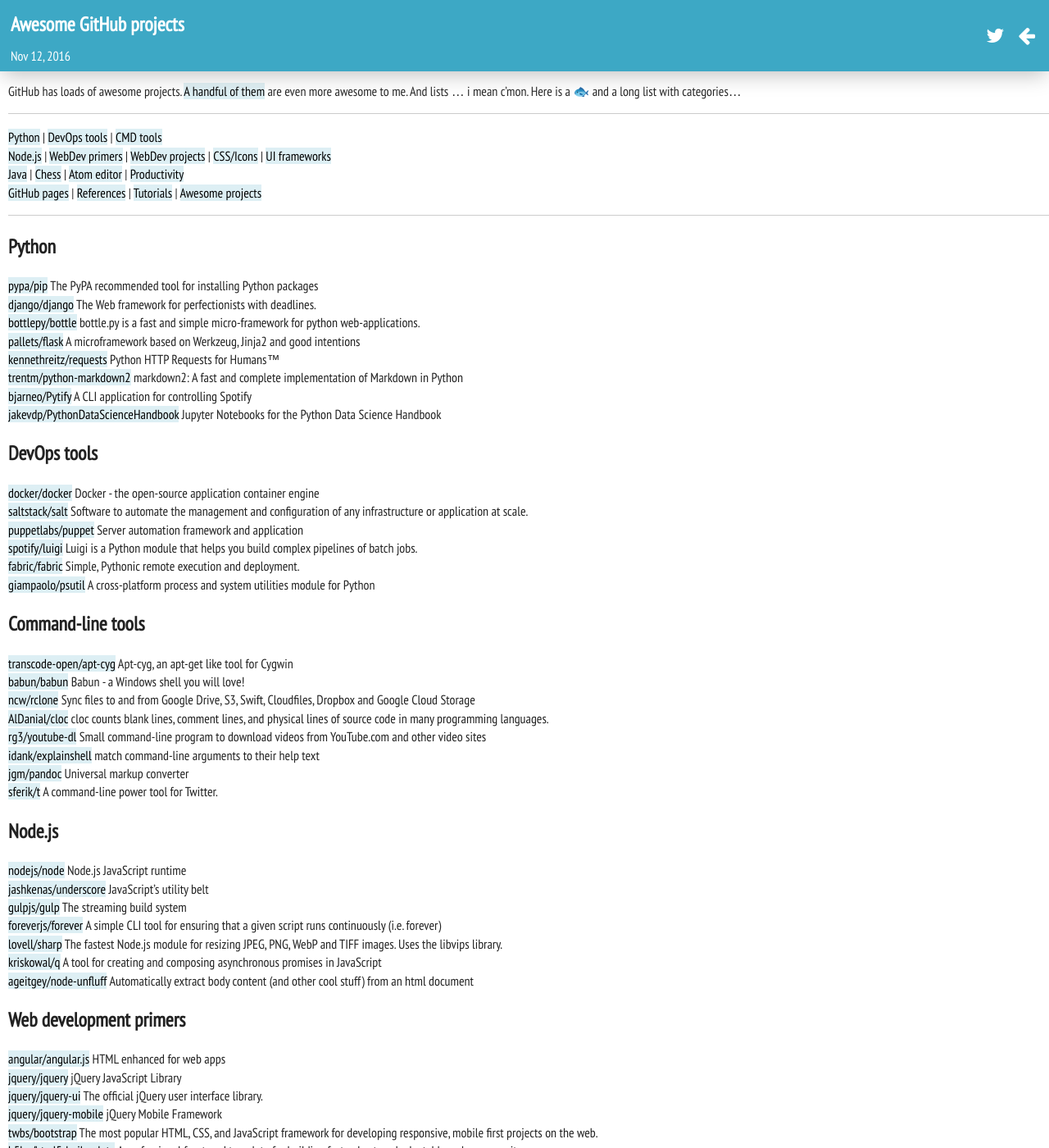
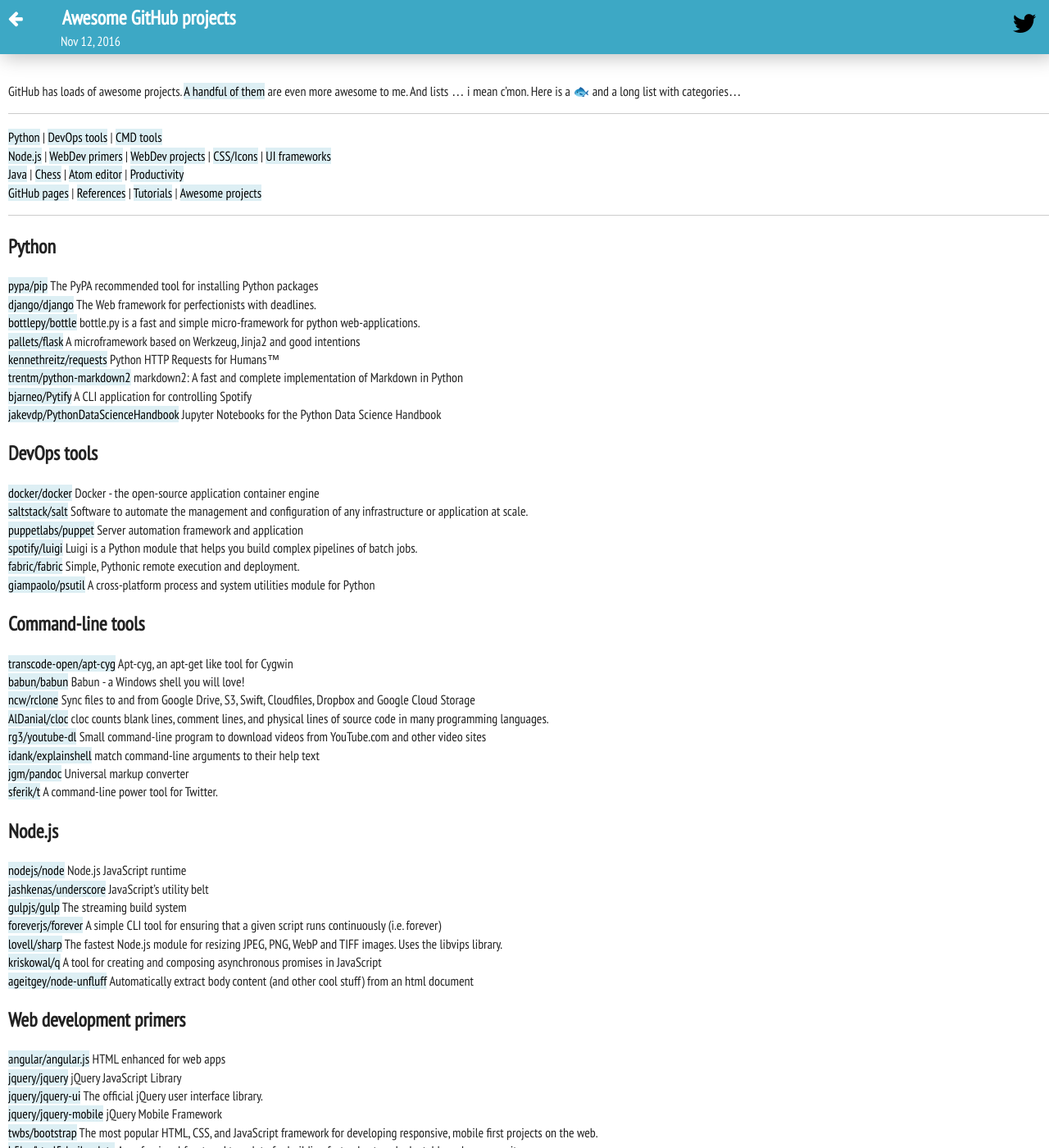
Before and after one commit to BastiTee/localhost, a Jekyll site: the page built from _posts/2016-11-12-awesome-github-projects.md, in a window 1280 px wide and 1400 px high. Shown: the whole window at 82% size. Built offline with Jekyll 4.4.1, drawn with Linux system fonts in a browser that asks for light colours.

Commit message:
css3 for the modern person

```diff
--- a/_layouts/post.html
+++ b/_layouts/post.html
@@ -5,17 +5,15 @@
 <body id="main-body">
 <article class="post" itemscope itemtype="http://schema.org/BlogPosting">
 
-<header class="post-header">
-<table><tr>
-<td class="post-main">
-<h1 class="post-title" itemprop="name headline">{{ page.title }}</h1>
-<p class="post-meta"><time datetime="{{ page.date | date_to_xmlschema }}" itemprop="datePublished">{{ page.date | date: "%b %-d, %Y" }}</time></p>
-</td>
-{% if page.twitter %}<td class="post-back"><a href="{{ page.twitter }}"><i class="fa fa-twitter" aria-hidden="true"></i>
-</a></td>{% endif %}
-<td class="post-back"><a href="{{ site.url }}"><i class="fa fa-arrow-left" aria-hidden="true"></i>
-</a></td>
-</tr></table>
+<header class="header-container">
+<div id="header">
+    <div id="post-back"><a href="{{ site.baseurl }}"><i class="fa fa-arrow-left back-button"></i></a></div>
+    <div id="post-title"><h1 class="headline">{{ page.title }}</h1></div>
+    <div id="post-meta"><time datetime="{{ page.date | date_to_xmlschema }}" itemprop="datePublished">{{ page.date | date: "%b %-d, %Y" }}</time></div>
+</div>
+<div id="header-buttonbar">
+    {% if page.twitter %} <div id="twitter-container"><a href="{{ page.twitter }}"><i id="twitter-button" class="fa fa-twitter button" aria-hidden="true"></i></a></div> {% endif %}
+</div>
 </header>
 
 <div class="post-content" itemprop="articleBody">
--- a/css/main.css
+++ b/css/main.css
@@ -113,8 +113,80 @@
 #main-body a {
     text-decoration: none;
     color: #000;
-    background-color: #DDEFF4;
+    /* background-color: #DDEFF4; */
+}
 
+header.header-container{
+    position: fixed;
+    width: 100%;
+    padding: 5px 0px 5px 10px;
+    background-color: #3DA8C5;
+    color: #fff;
+    box-shadow: 0 6px 25px -3px #bbb;
+    z-index: 9999;
+}
+
+h1.headline {
+    margin: 0;
+    display: inline-block;
+}
+
+div#twitter-container{
+    display: inline-block;
+    font-size: 2em;
+    background-color: transparent;
+}
+
+div#post-title{
+    display: inline-block;
+    width: calc(100% - 10em);
+}
+
+div#post-meta{
+    display: inline-block;
+    width: calc(100% - 10em);
+    height: 1.4em;
+    padding-left: 4em;
+}
+
+div#post-back{
+    display: inline-block;
+    width: 3em;
+    font-size: 1.3em;
+    cursor: pointer;
+    transition: all 0.5s cubic-bezier(0.46, 0.03, 0.52, 0.96);
+}
+
+div#post-back:hover{
+    font-size: 1.5em;
+}
+
+div#header-buttonbar{
+    text-align: center;
+    position: absolute;
+    top: 0.4em;
+    right: 1em;
+}
+
+i.button {
+    width: 1.5em;
+    height: 1.3em;
+    padding-top: 0.2em;
+    border-radius: 3em;
+    transition: all 0.5s cubic-bezier(0.46, 0.03, 0.52, 0.96);
+}
+
+i#twitter-button{
+
+}
+
+i#twitter-button:hover{
+    background-color: white;
+}
+
+
+i.back-button{
+    color: white;
 }
 
 /* ====================================================== INDEX PAGE */
@@ -180,6 +252,13 @@
 
 }
 
+/*
+.post-content[itemprop="articleBody"]{
+   padding-top: 8em;
+}
+
+*/
+
 .post-header {
     padding: 5px 0px 5px 10px;
     background-color: #3DA8C5;
@@ -220,6 +299,8 @@
     display: block;
 }
 
+
+/*
 td.post-main {
     width: 100%;
 }
@@ -227,16 +308,15 @@
 td.post-back {
     text-align: right;
     font-size: 150%;
-    /*border: 1px solid red;*/
     padding: 0px 15px 0px 0px;
 }
 
 td.post-back a {
-    /*font-family: 'Share Tech Mono';*/
+    /*font-family: 'Share Tech Mono';*/ /*
     background-color: #3DA8C5 !important;
     color: #fff !important;
 }
-
+*/
 
 /* ==========================================================================
    Helper classes
```
